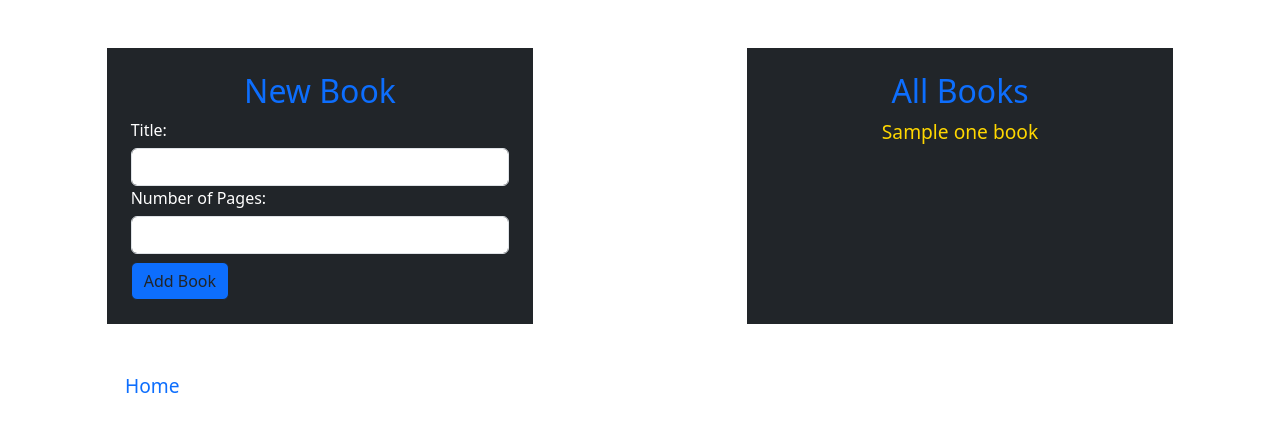
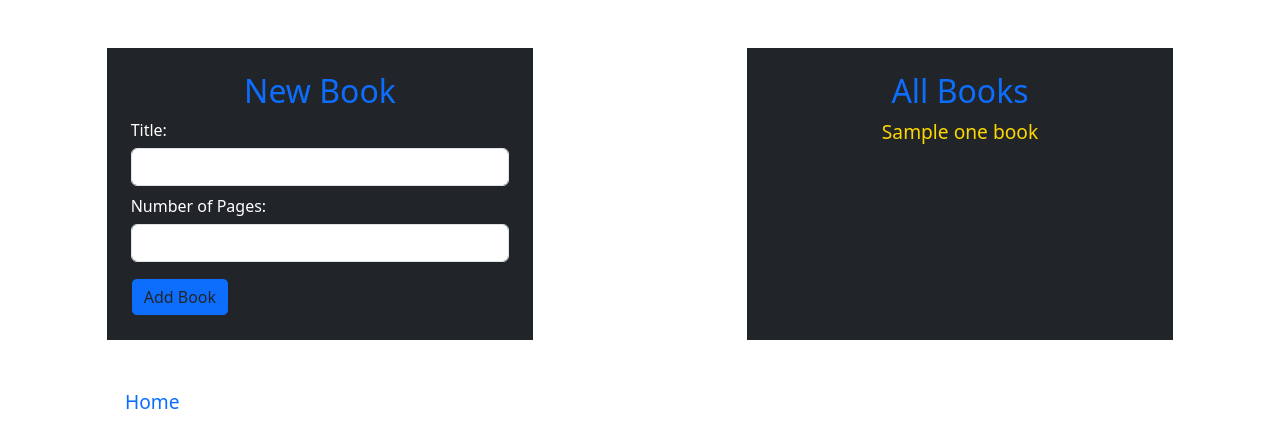
Before and after one commit to Brando129/books, a Python web app: template flask_app/templates/books.html in a window 1280 px wide. Shown: the top 448 px of the page. Run offline with Jinja, Linux system fonts and the light colour scheme; the template is opened without the code that fills it: most values are stand-ins (such as "Sample title", 1, 10 or a date in 2020).

Commit message:
finished books page/routes/queries

```diff
--- a/flask_app/controllers/controllers_books.py
+++ b/flask_app/controllers/controllers_books.py
@@ -1,7 +1,7 @@
 from flask import render_template, redirect, request
 from flask_app import app
+from flask_app.models.models_book import Book
 from flask_app.models.models_author import Author
-from flask_app.models.models_book import Book
 
 # Route getting all the books
 @app.route('/books')
@@ -10,7 +10,7 @@ def books():
     return render_template('books.html', all_books=books)
 
 # Route for displaying the books page
-@app.route('/create/book', mehtods=['POST'])
+@app.route('/create/book', methods=['POST'])
 def create_book():
     data = {
         "title": request.form['title'],
--- a/flask_app/models/models_book.py
+++ b/flask_app/models/models_book.py
@@ -30,6 +30,6 @@ class Book:
     # method that saves the new book to the database
     @classmethod
     def save_book(cls, data):
-        query = """INSERT INTO books (title, num_of_pages, created_at, updated_at)
-                VALUES (%(title)s, %(num_of_pages)s, %(created_at)s, %(updated_at)s;)"""
+        query = """INSERT INTO books (title, num_of_pages)
+                VALUES (%(title)s, %(num_of_pages)s);"""
         return connectToMySQL(db).query_db(query, data)
--- a/flask_app/templates/authors.html
+++ b/flask_app/templates/authors.html
@@ -29,6 +29,6 @@
             {% endfor %}
         </div>
     </div>
-    <a href="/create/book" class="add_book_link">Add Book</a>
+    <a href="/books" class="add_book_link">Add Book</a>
 </body>
 </html>
--- a/flask_app/templates/books.html
+++ b/flask_app/templates/books.html
@@ -19,16 +19,16 @@
                 <input type="text" name="title" class="form-control">
             </div>
             <div class="form-group">
-                <label class="label" for="name">Number of Pages:</label>
+                <label class="label mt-2" for="name">Number of Pages:</label>
                 <input type="text" name="num_of_pages" class="form-control">
             </div>
-            <input type="submit" value="Add Book" class="btn btn-primary btn-outline-dark mt-2">
+            <input type="submit" value="Add Book" class="btn btn-primary btn-outline-dark mt-3">
         </form>
         <div class="col-4 bg-dark text-light text-center my-5 p-4">
             <h2 class="text-primary">All Books</h2>
             {% for one_book in all_books %}
             <p>
-                <a href="/books/{{one_book.id}}" class="authors_list">{{one_book.name}}</a>
+                <a href="/books/{{one_book.id}}" class="authors_list">{{one_book.title}}</a>
             </p>
             {% endfor %}
         </div>
--- a/server.py
+++ b/server.py
@@ -1,5 +1,6 @@
 from flask_app import app
 from flask_app.controllers import controllers_authors
+from flask_app.controllers import controllers_books
 
 
 
```
